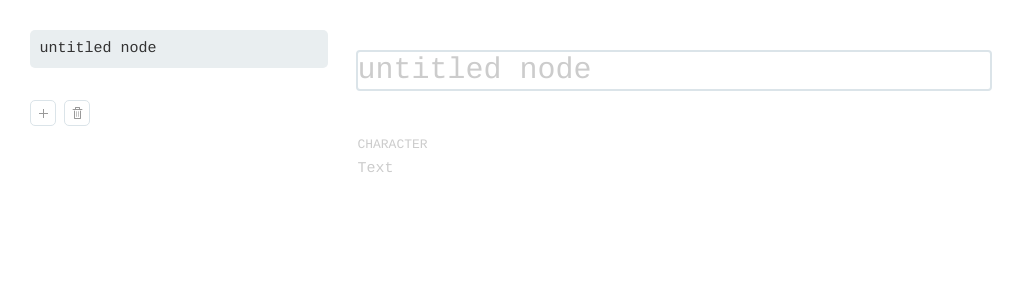
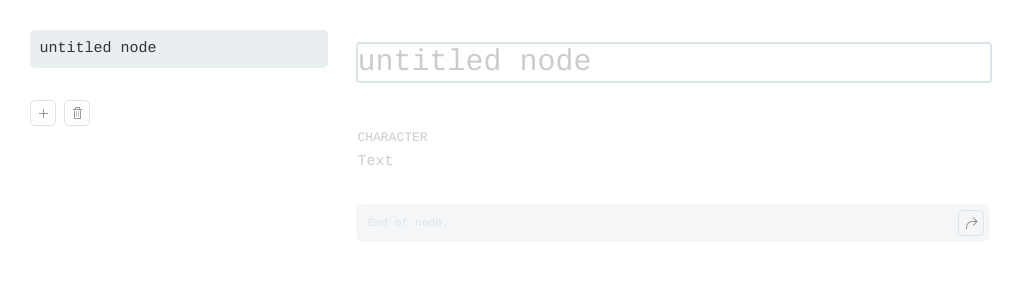
Before and after one commit to etienne/dialog-edit, a Svelte app: page / in a window 1280 px wide. Both pictures are taken after a click on the button 43 px from the left and 43 px from the top of the page. Shown: the top 300 px of the page, without its empty margins (0-1025 px from the left). Built offline with nearby package versions, Linux system fonts and the light colour scheme.

Commit message:
Add NodeEnd

```diff
--- a/src/Node.svelte
+++ b/src/Node.svelte
@@ -1,6 +1,8 @@
 <script>
   import { nodes, firstCharacterFieldElements } from './stores.js';
   import Button from './Button.svelte';
+  import BranchTabs from './BranchTabs.svelte';
+  import NodeEnd from './NodeEnd.svelte';
   import Line from './Line.svelte';
   import Field from './Field.svelte';
   export let node;
@@ -45,14 +47,14 @@
       {/each}
     </ul>
   {/if}
+  {#if node.branchTo && node.branchTo.length}
+    <BranchTabs node={node}/>
+  {:else}
+    <NodeEnd node={node}/>
+  {/if}
 </section>
 
 <style>
-  section {
-    position: relative;
-    padding-top: 0.5em;
-  }
-
   ul.actions {
     display: flex;
     visibility: hidden;
--- a/src/NodeEnd.svelte
+++ b/src/NodeEnd.svelte
@@ -6,24 +6,19 @@
   function jumpTo() {
 
   }
-
-  function addBranch() {
-    nodes.branchFrom(node.id);
-  }
 </script>
 
 <section>
   <span>End of node.</span>
   <div class="actions">
     <Button action={jumpTo} label="Jump to…" icon="link" block/>
-    <Button action={addBranch} label="Add branch" icon="addBranch" block/>
   </div>
 </section>
 
 <style>
   section {
     display: flex;
-    border: 1px solid var(--lighter-color);
+    background-color: var(--lighter-color);
     padding: 0.5em;
     border-radius: 8px;
     font-size: 0.75em;
--- a/src/NodeSequence.svelte
+++ b/src/NodeSequence.svelte
@@ -1,6 +1,5 @@
 <script>
   import { nodes, selectedNode, nodeSequence } from './stores.js';
-  import BranchTabs from './BranchTabs.svelte';
   import Node from './Node.svelte';
 
   let startNode;
@@ -12,9 +11,6 @@
   {#if startNode}
     {#each $nodeSequence as nodeId}
       <Node node={$nodes[nodeId]}/>
-      {#if $nodes[nodeId].branchTo}
-        <BranchTabs node={$nodes[nodeId]}/>
-      {/if}
     {/each}
   {/if}
 </section>
```
